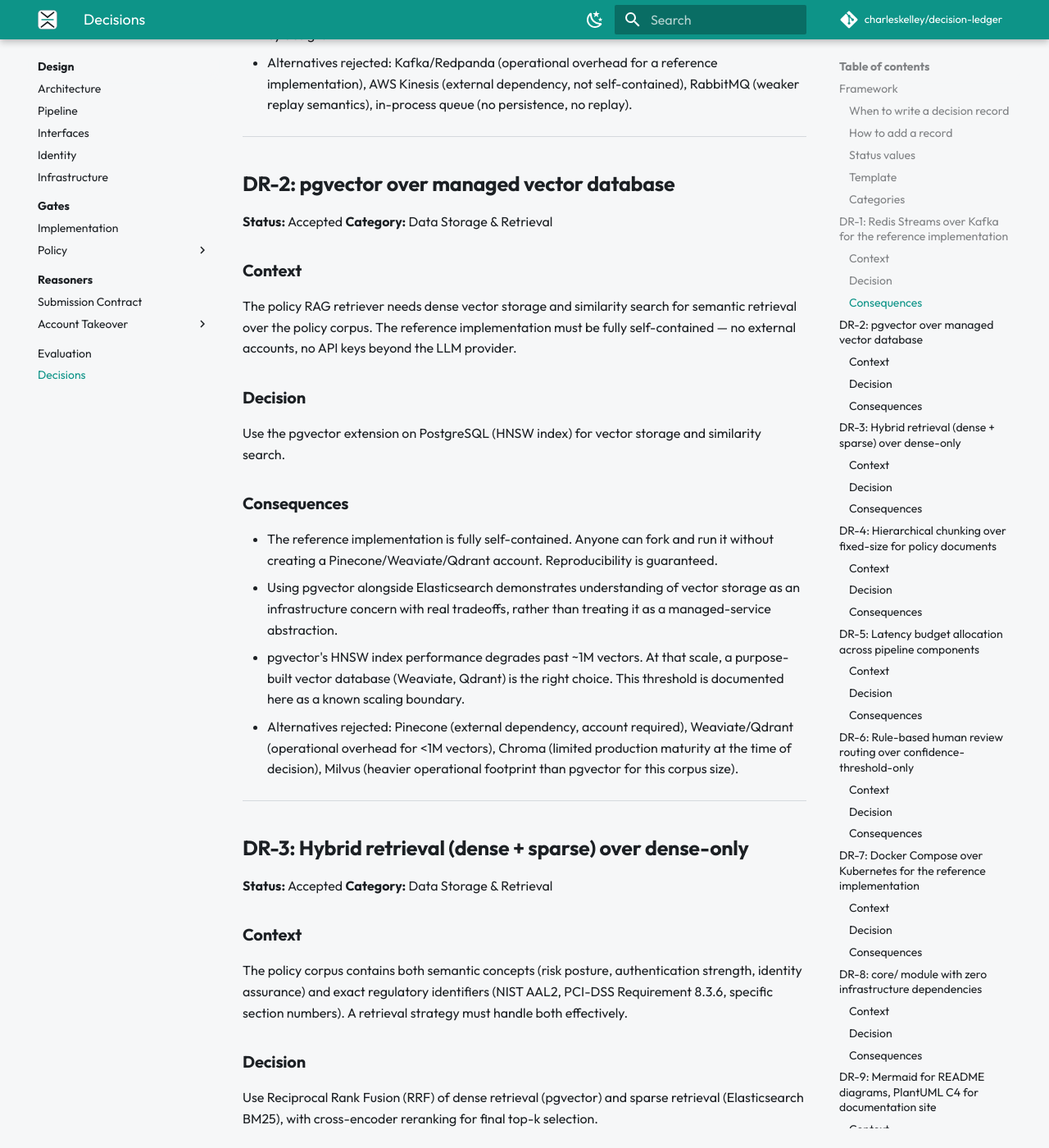
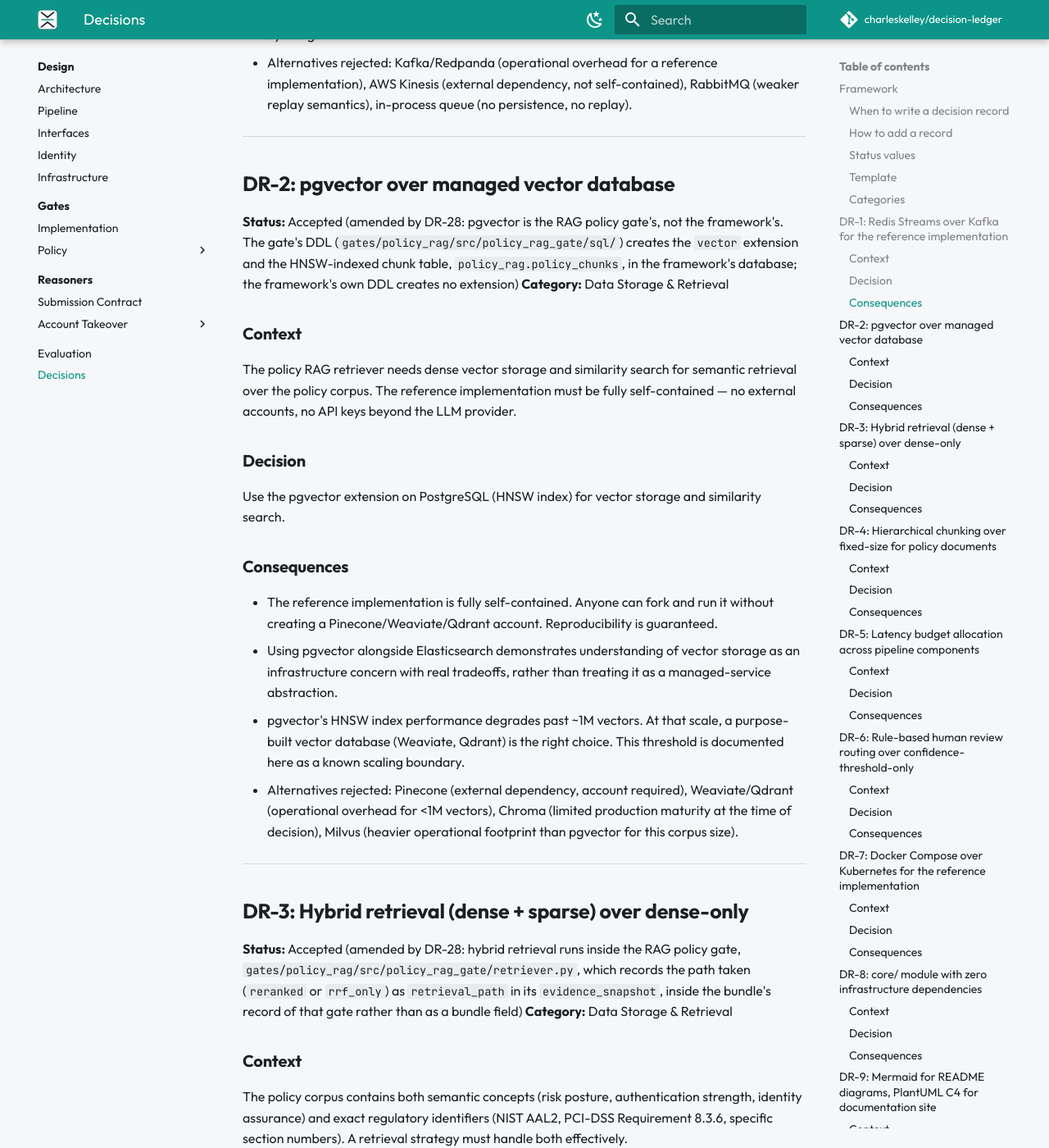
Before and after one commit to charleskelley/decision-ledger, an MkDocs documentation site: the page built from docs/design/decisions.md, in a window 1280 px wide and 1400 px high, scrolled down 3014 px. Shown: the whole window at 82% size. Built offline with MkDocs 1.6.1 and Material for MkDocs 9.7.7, drawn with Linux system fonts in a browser that asks for light colours; comment, search, counter and statistics services are not loaded; some of the changed text lies outside the part shown.

Commit message:
docs: refresh the status lines of fourteen earlier decision records
DR-2, 3, 4, 5, 6, 11, 13, 16, 17, 21, 22, 23, 24, and 26 say which later
records (DR-23, DR-26 to DR-32) amended them and where the moved parts
live now. DR-4 also says the parent-document retriever was never
implemented, and DR-5 stays Proposed: no measured P50/P95 numbers exist.
Record bodies are unchanged. DR-32's implementation notes say that an
exception a resolver's build raises propagates as itself, and that the
example reasoner adopted the native subject in these follow-ups.

```diff
--- a/docs/design/decisions.md
+++ b/docs/design/decisions.md
@@ -123,7 +123,11 @@ implementation. Document Kafka/Kinesis as the production migration path.
 
 ## DR-2: pgvector over managed vector database
 
-**Status:** Accepted
+**Status:** Accepted (amended by DR-28: pgvector is the RAG policy gate's, not
+the framework's. The gate's DDL (`gates/policy_rag/src/policy_rag_gate/sql/`)
+creates the `vector` extension and the HNSW-indexed chunk table,
+`policy_rag.policy_chunks`, in the framework's database; the framework's own
+DDL creates no extension)
 **Category:** Data Storage & Retrieval
 
 ### Context
@@ -158,7 +162,11 @@ similarity search.
 
 ## DR-3: Hybrid retrieval (dense + sparse) over dense-only
 
-**Status:** Accepted
+**Status:** Accepted (amended by DR-28: hybrid retrieval runs inside the RAG
+policy gate, `gates/policy_rag/src/policy_rag_gate/retriever.py`, which records
+the path taken (`reranked` or `rrf_only`) as `retrieval_path` in its
+`evidence_snapshot`, inside the bundle's record of that gate rather than as a
+bundle field)
 **Category:** Data Storage & Retrieval
 
 ### Context
@@ -197,7 +205,12 @@ selection.
 
 ## DR-4: Hierarchical chunking over fixed-size for policy documents
 
-**Status:** Accepted
+**Status:** Accepted (amended by DR-28: the chunker is the RAG policy gate's
+corpus loader, `gates/policy_rag/src/policy_rag_gate/corpus_loader.py`, which
+writes the chunks to the gate's `policy_rag.policy_chunks` table and its
+`policy-chunks` index; `docs/design/gates/policy/policy-corpus.md` states the
+chunking rules. The loader splits at `##` and `###` headings only, and the
+parent-document retriever is not implemented)
 **Category:** Data Storage & Retrieval
 
 ### Context
@@ -237,7 +250,12 @@ full parent section is available for context injection.
 
 ## DR-5: Latency budget allocation across pipeline components
 
-**Status:** Proposed — to be updated with measured P50/P95 numbers
+**Status:** Proposed — to be updated with measured P50/P95 numbers (amended by
+DR-28 to DR-32: retrieval, reranking, and LLM inference are the RAG policy
+gate's, and every gate runs under the ledger's budget, 45 s by default
+(`app/submit.py`); the scorer-only path is a recorded decision (DR-30); the
+identity step has a 50 ms budget (DR-32); and a bundle's `latency_breakdown`
+holds only the ledger's steps, while a reasoner reports its own (DR-31))
 **Category:** Pipeline & System Design
 
 ### Context
@@ -273,7 +291,13 @@ LLM path; <30ms for the fast-scorer-only path.
 
 ## DR-6: Rule-based human review routing over confidence-threshold-only
 
-**Status:** Accepted
+**Status:** Accepted (amended by DR-28 to DR-30: the review triggers are
+enforcement tiers in `app/enforcement/resolver.py`. Schema failure (Tier 1,
+which also holds a gate that failed closed), adversarial probe (2), low
+confidence (4), and jurisdiction conflict (5) judge each gate's output; novel
+entity (3), the registration's `novel_entity_feature`, is decision-level and
+holds only a gated decision's advisory side. DR-18 replaced the review packet
+with the bundle)
 **Category:** Pipeline & System Design
 
 ### Context
@@ -497,7 +521,12 @@ this stage; the data-pipeline depth is a follow-on portfolio piece.
 
 ## DR-11: Two-layer core/ structure — framework protocols and domain implementations
 
-**Status:** Accepted
+**Status:** Accepted (amended by DR-26, DR-28, and DR-31: reasoners and gates
+are workspace members outside the framework (`reasoners/`, `gates/`; see the
+DR-26 implementation note), the policy gate's types, `Citation` among them,
+live in `policy_rag_gate.models`, and the concrete wire `Submission`
+(`core/submission.py`), which carries the event as opaque `raw_event` JSON,
+replaced the `Observation` protocol)
 **Category:** Pipeline & System Design
 
 > **Implementation note:** When this decision was written, the domain layer was
@@ -666,7 +695,10 @@ conversion, preventing accidental key conflation across domains.
 
 ## DR-13: Dual-analyzer strategy for Elasticsearch policy-chunks index
 
-**Status:** Accepted
+**Status:** Accepted (amended by DR-28: the mapping is the RAG policy gate's,
+`gates/policy_rag/src/policy_rag_gate/es/policy-chunks.json`, and its
+retriever, `policy_rag_gate/retriever.py`, queries `text` and
+`text.keyword_search` with one `multi_match`)
 **Category:** Retrieval & Infrastructure
 
 ### Context
@@ -918,7 +950,12 @@ flows better than ELK for that diagram).
 
 ## DR-16: FastAPI entry point — summary DTO, sync handlers, and replay endpoint
 
-**Status:** Accepted
+**Status:** Accepted (amended by DR-23, which made the decide route async, and
+by DR-31: the decide route is the ledger's `POST /api/v1/decisions`
+(`app/api/decisions.py`), answering with a `DecisionReceipt`
+(`app/api/models.py`); the ledger mounts no reasoner router and builds no
+reasoner services, so ATO's missing-model check runs in ATO's own service
+(`ato_reasoner/plugin.py`))
 **Category:** Pipeline & System Design
 
 > **Implementation note (DR-26, 2026-10):** The decisions below still hold,
@@ -1023,7 +1060,10 @@ shutdown. This replaces the deprecated `@app.on_event("startup")` pattern.
 
 ## DR-17: Model artifact fingerprint over model registry integration
 
-**Status:** Accepted
+**Status:** Accepted (extended by DR-31: an LLM-agent reasoner records the
+SHA-256 of the exact prompt it ran in `model_artifact_sha256`, which this
+record leaves `None` for API-based models; see
+`core/observation/reasoner_context.py`)
 **Category:** Pipeline & System Design
 
 ### Context
@@ -1536,7 +1576,12 @@ for any artifact they want captured.
 
 ## DR-21: SOLID cleanup — package surface, ResolutionAttempt subclassing, RetrievedSnippet rename, EnforcementDecision relocation
 
-**Status:** Accepted
+**Status:** Accepted (amended by DR-28 and DR-30: DR-28 moved
+`RetrievedSnippet` and the policy gate's types, `DocumentType` and
+`PolicyDocument` among them, to the RAG policy gate's `policy_rag_gate.models`
+(`gates/policy_rag/`), and DR-30 deleted `GateRoute` (`core/routes.py`). The
+`ResolutionAttempt` subclasses (`core/resolution/`) and `EnforcementDecision`
+(`core/enforcement.py`) stand)
 **Category:** Pipeline & System Design
 
 ### Context
@@ -1660,7 +1705,12 @@ A SOLID audit of `core/` after DR-20 surfaced four issues:
 
 ## DR-22: Eval harness — RAGAS in, openevals out, custom SDK-agnostic LLM-judge primitive
 
-**Status:** Accepted
+**Status:** Accepted (amended by DR-23: the `LLMClient` protocol in `core/llm/`
+replaced `JudgeClient`, and `OpenAILLMClient` replaced `OpenAIJudgeClient`;
+amended by DR-28: the RAGAS adapter, the judge and its prompts, and the
+faithfulness and citation dimensions moved to the RAG policy gate's
+`policy_rag_gate.eval` (`gates/policy_rag/`), where RAGAS is the member's
+`eval` extra)
 **Category:** Evaluation & Tooling
 
 ### Context
@@ -1774,7 +1824,11 @@ how heavy it is.
 
 ## DR-23: Unified `LLMClient` adapter — one provider boundary for gate and judge
 
-**Status:** Accepted (supersedes DR-22's `JudgeClient`)
+**Status:** Accepted (supersedes DR-22's `JudgeClient`; amended by DR-28: the
+`LLMClient` protocol stays in `core/llm/`, but the OpenAI and Anthropic
+adapters, the pricing table, and the judge moved with the RAG policy gate to
+`gates/policy_rag/` (`policy_rag_gate.llm`, `policy_rag_gate.eval`), and only
+that gate's `llm/` may import an LLM SDK)
 **Category:** Architecture / Provider Abstraction
 
 ### Context
@@ -1892,7 +1946,12 @@ this decision.
 
 ## DR-24: Framework owns audit storage; reasoner_id is a row-level filter, not a schema-level partition
 
-**Status:** Accepted
+**Status:** Accepted (amended by DR-28: policy chunks moved to the RAG policy
+gate's own `policy_rag` schema, still filtered by `reasoner_id`, and the
+retriever, corpus loader, and Elasticsearch mapping moved to
+`gates/policy_rag/`; amended by DR-31: a bundle stores the reasoner's
+`Submission`, so replay needs no raw-event factory. The framework schema also
+holds DR-31's registration snapshots and DR-32's entity journal)
 **Category:** Data Storage & Retrieval
 
 > **Implementation note (DR-26, 2026-10):** The storage model below is
@@ -2130,7 +2189,13 @@ item.
 
 ## DR-26: Reasoner packaging and discovery
 
-**Status:** Accepted
+**Status:** Accepted (amended by DR-28 and DR-31: DR-28 moved the retrieval
+stack (chunk table, Elasticsearch, corpus loader), the prompt registry, and
+the policy gate with its eval to `gates/policy_rag/`; DR-31 reduced a plugin
+to its registration, `prompts_dir`, and `corpus_dir` (`app/plugin.py`): the
+reasoner runs itself and sends the `Submission` that `build_submission()`
+assembles (formerly `build_observation()`) through a `LedgerClient`
+(`app/client.py`))
 **Category:** Pipeline & System Design
 
 **Decision.** A reasoner is a uv workspace member under
@@ -3624,9 +3689,11 @@ thread busy while its decision proceeds unresolved.
   a declared namespace is that declaration's derivation; any other subject
   is the submission's own `entity_id` and `entity_type`. Either way the
   subject is `unresolved`, with the reason. Discovery loads only the
-  configured entry point; an unknown, malformed, or unbuildable resolver is
-  a `ResolverPluginError` at startup. `FrameworkServices.identity` holds the
-  step and closes the resolver on shutdown.
+  configured entry point; an unknown or malformed resolver, or one whose
+  `build()` returns something other than a synchronous `IdentityResolver`,
+  is a `ResolverPluginError` at startup, and an exception `build()` raises
+  propagates as itself and also stops startup. `FrameworkServices.identity`
+  holds the step and closes the resolver on shutdown.
 - **The bundle.** `DecisionBundle.identity` (`None` only on a bundle written
   before this phase) must name the native subject its submission named.
   `DecisionBundle.entity_id` / `entity_type` are the resolved subject, and
@@ -3715,4 +3782,9 @@ thread busy while its decision proceeds unresolved.
 - **The example reasoner is unchanged.** It names no native subject, so its
   decisions are recorded under its own ids by the passthrough; it can adopt
   the contract in the documentation pass. The documentation pass changed no
-  code, so adopting the contract remains a follow-up.
+  code, so adopting the contract remains a follow-up. *(Adopted in the
+  DR-32 follow-ups, 2026-10: the example declares `example-widget`, the
+  UUID5 namespace its widget ids always derived under, and names
+  `(example-widget, widget_id)` on every submission; its entity ids are
+  unchanged, and its `registration_version` moved from `da9c3f8102bb9532`
+  to `5ebae2ed3c2f3be1`.)*
```
